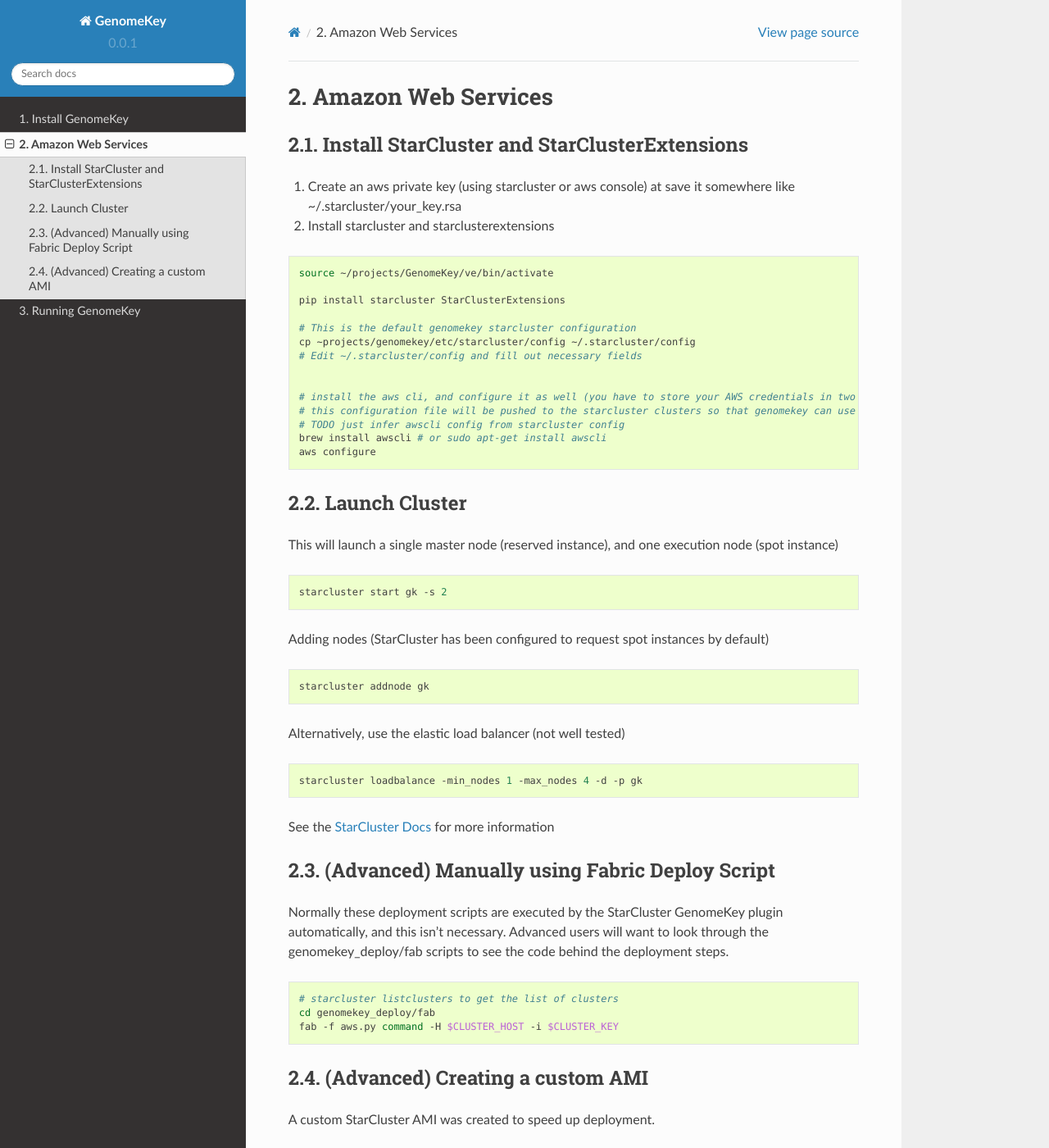
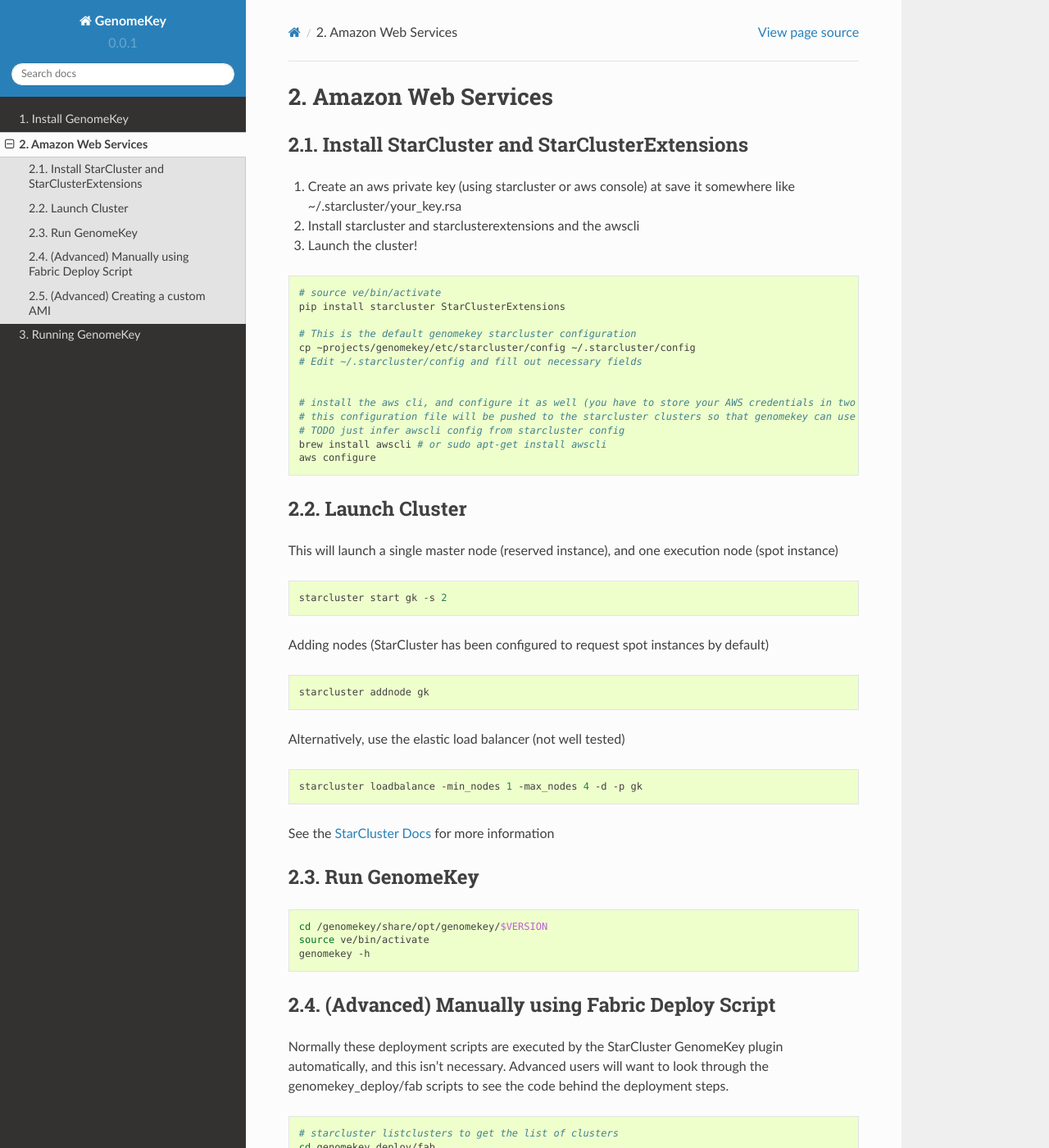
Before and after one commit to egafni/GenomeKey2, a Sphinx documentation site: the page built from docs/aws.rst, in a window 1280 px wide and 1400 px high. Shown: the whole window at 82% size. Built offline with Sphinx 7.4.7 and the Read the Docs theme 2.0.0, drawn with Linux system fonts in a browser that asks for light colours.

```diff
--- a/docs/aws.rst
+++ b/docs/aws.rst
@@ -6,12 +6,12 @@
 ++++++++++++++++++++++++++++++++++++++++++++++
 
 1) Create an aws private key (using starcluster or aws console) at save it somewhere like ~/.starcluster/your_key.rsa
-2) Install starcluster and starclusterextensions
+2) Install starcluster and starclusterextensions and the awscli
+3) Launch the cluster!
 
 .. code-block:: bash
 
-    source ~/projects/GenomeKey/ve/bin/activate
-
+    # source ve/bin/activate
     pip install starcluster StarClusterExtensions
 
     # This is the default genomekey starcluster configuration
@@ -51,6 +51,18 @@
 See the `StarCluster Docs <http://star.mit.edu/cluster/docs/latest/manual/>`_ for more information
 
 
+Run GenomeKey
++++++++++++++++
+
+.. code-block:: bash
+
+    cd /genomekey/share/opt/genomekey/$VERSION
+    source ve/bin/activate
+    genomekey -h
+
+
+
+
 
 
 (Advanced) Manually using Fabric Deploy Script
--- a/docs/install.rst
+++ b/docs/install.rst
@@ -2,6 +2,8 @@
 
 Install GenomeKey
 ======================
+
+**You can skip this if you are using AWS and StarClusterExtensions, as GenomeKey will already be installed on the AMI.**
 
 .. code-block:: bash
 
```
Also changed, not shown: docs/running.rst (+3 -7 lines), 1 other file.
